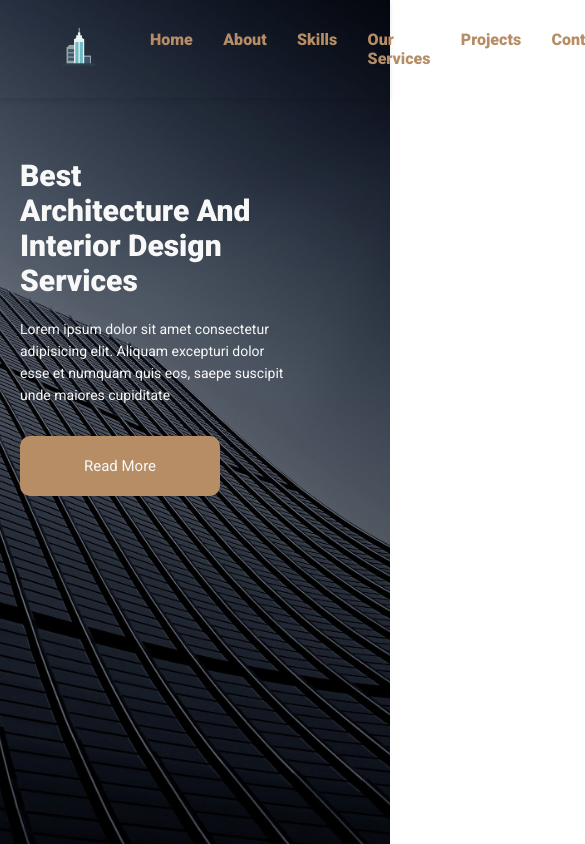
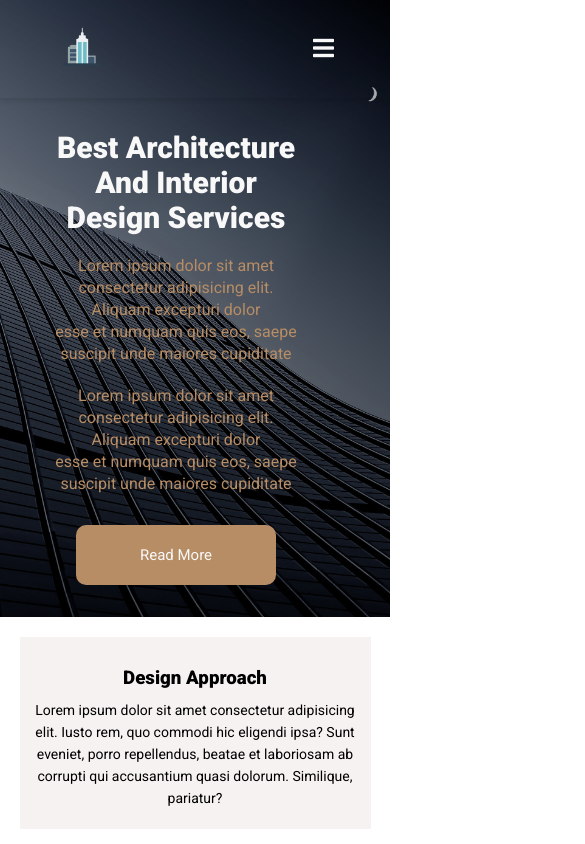
Before and after one commit to kabir-Alaaya/Simple-Architecture-website, a plain HTML site: page index.html in a window 390 px wide. Shown: the top 844 px of the page, 585 px wide, since content can reach past the window. Drawn offline with nearby package versions, Linux system fonts and the light colour scheme.

Commit message:
Add hamburger menu to make it responsive on small devices

```diff
--- a/index.html
+++ b/index.html
@@ -21,6 +21,8 @@
 
   <!-- Main Stylesheet -->
  <link href="style.css" rel="stylesheet">
+
+
 </head>
 <body>
   <!---------main start---------------->
@@ -41,11 +43,14 @@
         </nav>
 
         <div class="text-content">
-          <h1><b>Best <br> Architecture And Interior Design Services</b></h1>
+          <h1><b>Best Architecture And Interior Design Services</b></h1>
           <p class="col-text1">Lorem ipsum dolor sit amet consectetur adipisicing elit. Aliquam excepturi dolor <br>esse et
              numquam quis eos, saepe suscipit unde maiores cupiditate</p>
-           <button type="button" class="btn">Read More</button>
-             </div>
+
+             <p class="col-text1">Lorem ipsum dolor sit amet consectetur adipisicing elit. Aliquam excepturi dolor <br>esse et
+              numquam quis eos, saepe suscipit unde maiores cupiditate</p>
+            <button type="button" class="btn">Read More</button>
+           </div>
           </header>
 
  <!-------------Main End------------------------------>
@@ -87,11 +92,9 @@
     <!-----------------services End-->
           </div>
 
+        </section>
 
-
-       </section>
-
-
-        </body>
+        <script src="script.js"></script>
+    </body>
 
 </html>
--- /dev/null
+++ b/script.js
@@ -0,0 +1,9 @@
+// Nav hamburgerburger selections
+
+const burger = document.querySelector("#burger-menu");
+const ul = document.querySelector("nav ul");
+const nav = document.querySelector("nav");
+
+burger.addEventListener("click", () => {
+    ul.classList.toggle("show");
+  });
--- a/style.css
+++ b/style.css
@@ -20,8 +20,7 @@ h3{
 }
 header{
     width: 100%;
-    min-height: 100vh;
-    background:linear-gradient(rgba(0,0,0,0.2),rgba(0,0,0,0.5)),url(low-angle-shot-modern-business-building-touching-clear-sky.jpg);
+    background:linear-gradient(rgba(0,0,0,0.2),rgba(0,0,0,0.5)),url(./low-angle-shot-modern-business-building-touching-clear-sky-min.jpg);
     background-size: cover;
     background-repeat: no-repeat;
     background-position:center;
@@ -39,11 +38,15 @@ ul {
 
   a {
     text-decoration: none;
-    color: var(--primary-color);
+    color: var(--primary);
   }
 
   a:hover {
     color: var(--light);
+  }
+  body {
+    font-family: var(--font-family);
+
   }
 
   nav {
@@ -77,7 +80,7 @@ nav a {
   }
   .burger-menu {
     color: var(--light);
-    font-size: 2rem;
+    font-size: 1.5rem;
     border: 0;
     background-color: transparent;
     cursor: pointer;
@@ -92,16 +95,19 @@ nav a {
 }
 
 .text-content {
-     width: 70%;
-     margin: 0  5px 0  40px;
-     text-align:left;
-     padding-bottom: 20px;
-     height: 80vh;
-     padding-top: 60px;
+     width: 80%;
+     margin: auto;
+     text-align:center;
+     padding: 2rem;
+
+
+
 }
 .col-text1 {
-    color:var(--light);
+     font-size: medium;
+    color:var(--primary);
     padding-top: 20px;
+    text-align: center;
 }
 .btn {
     margin-top: 30px ;
@@ -165,7 +171,34 @@ p{
 
 
 /*----------Media Queries---------------------------*/
-@media(max-width:700px) {
+@media screen and (max-width: 720px)  {
+
+    nav ul {
+        position:fixed;
+        background-color:transparent;
+        flex-direction: column;
+        top: 86px;
+        left: 10%;
+        width: 80%;
+        text-align: right;
+        transform: translateX(120%);
+        transition: transform 0.5s ease-in;
+      }
+
+    .burger-menu {
+        display: block;
+      }
+
+     nav ul.show {
+        transform: translateX(0);
+      }
+
+
+
+
+
+
+
     h1 {
         font-size: 30px;
     }
@@ -174,16 +207,7 @@ p{
        margin: 0 0 0 20px;
     }
 
-    .navbar {
-        position: absolute;
-        background: orange;
-        height: 100vh;
-        width: 200px;
-        top: 0;
-        right: 0;
-        text-align: left;
-        z-index: 2;
-      }
+
     .facts {
         display:block ;
     }
```
